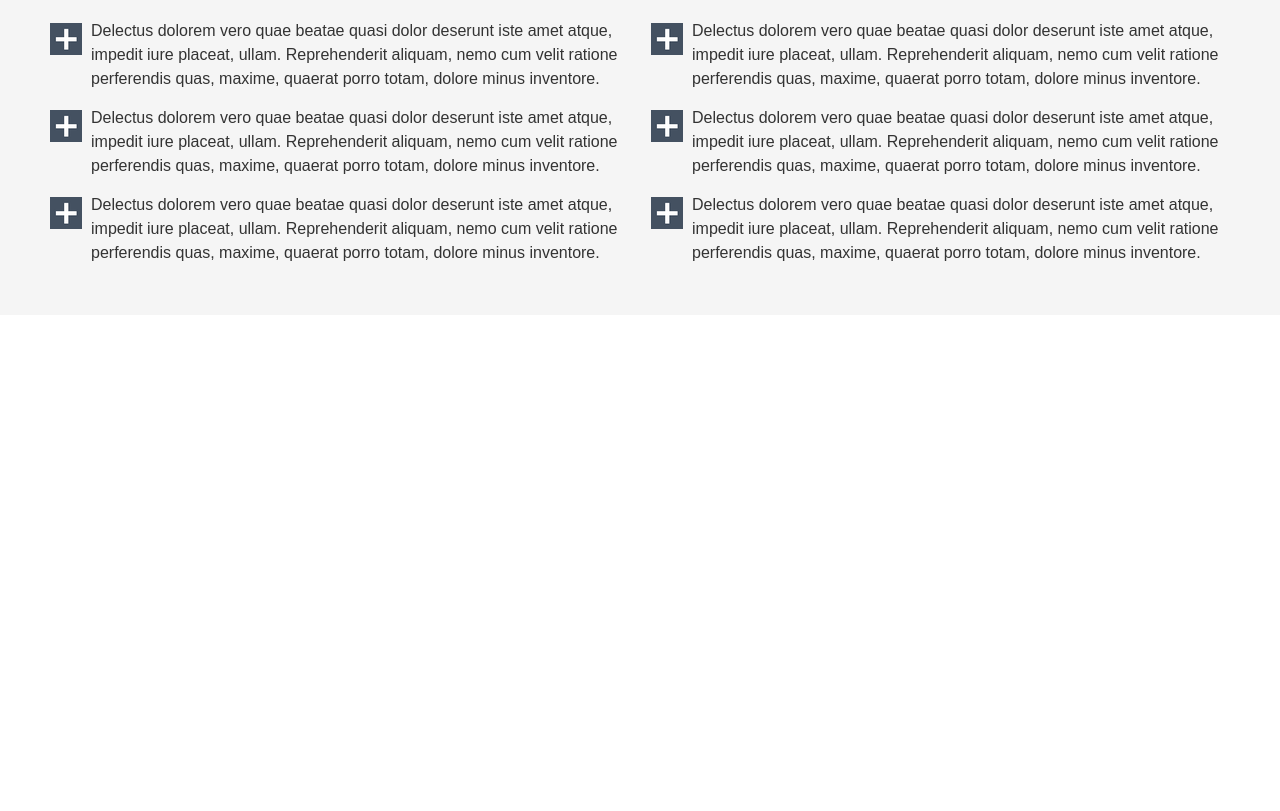
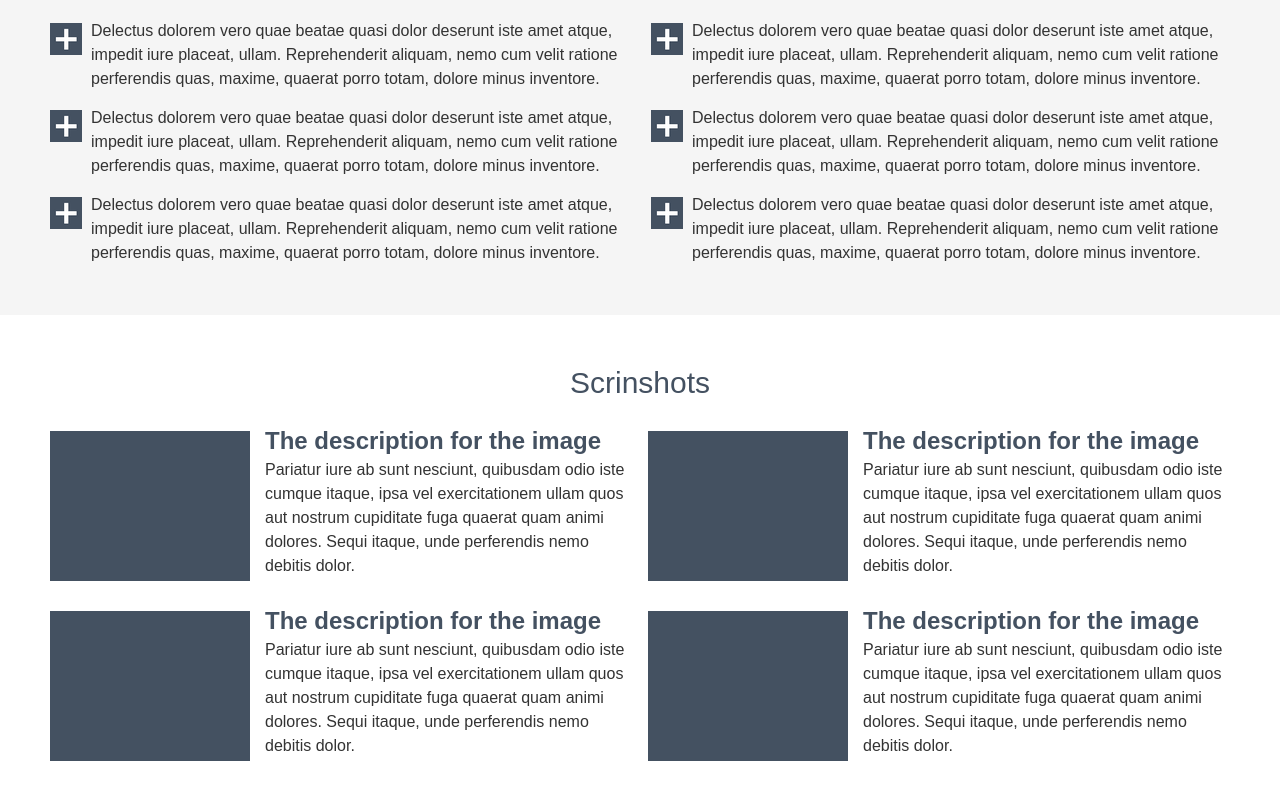
Before and after one commit to MichaelZolotov77/Produck-name-grey, a website built with Parcel: page src/index.html in a window 1280 px wide. Shown: the part 784-1595 px from the top of the page. Before the commit the page ends 1099 px from the top, so only its background shows below. Built offline with nearby package versions, Linux system fonts and the light colour scheme.

Commit message:
Секция screenshot

```diff
--- a/src/assets/styles/layout/_features.scss
+++ b/src/assets/styles/layout/_features.scss
@@ -27,8 +27,9 @@
                 flex-basis: calc(50% - 1.1rem);
                 margin-bottom: 0;
 
-                &:nth-child(n+3) {
-                    margin-top: 1.5rem;
+                // кроме двух последних
+                &:not(:nth-last-child(-n+2)) {
+                    margin-bottom: 1.5rem;
                 }
             }
         }
--- /dev/null
+++ b/src/assets/styles/layout/_screenshots.scss
@@ -0,0 +1,38 @@
+.screenshots {
+    @include section();
+    background-color: $white;
+
+    &__title {
+        @include h2();
+
+    }
+
+    &__items {
+        display: flex;
+        flex-direction: column;
+
+        .screenshot {
+            margin-bottom: 2.5rem;
+
+            &:last-child {
+                margin-bottom: 0;
+            }
+
+            @media ($desktop) {
+                flex-basis: calc(50% - 0.8rem);
+                margin-bottom: 0;
+
+                &:not(:nth-last-child(-n+2)) {
+                    margin-bottom: 3rem;
+                }
+            }
+        }
+
+        @media ($desktop) {
+            flex-direction: row;
+            flex-wrap: wrap;
+            justify-content: space-between;
+        }
+    }
+
+}
--- a/src/assets/styles/layout/index.scss
+++ b/src/assets/styles/layout/index.scss
@@ -1,3 +1,4 @@
 @import "./stage";
 @import "./about";
 @import "./features";
+@import "./screenshots";
--- a/src/index.html
+++ b/src/index.html
@@ -51,7 +51,7 @@
         </div>
       </section>
       <section class="features">
-        <div class="container features__wrapper">
+        <div class="container">
           <h2 class="features__title">Dignity and pluses product</h2>
           <div class="features__items">
             <div class="feature">
@@ -87,6 +87,49 @@
           </div>
         </div>
       </section>
+      <section class="screenshots">
+        <div class="container">
+          <h2 class="screenshots__title">Scrinshots</h2>
+          <div class="screenshots__items">
+            <div class="screenshot">
+              <div class="screenshot__image"></div>
+              <div class="screenshot__text">
+                <h3 class="screenshot__title">The description for the image</h3>
+                <p class="screenshot__desc">
+                  Pariatur iure ab sunt nesciunt, quibusdam odio iste cumque itaque, ipsa vel exercitationem ullam quos aut nostrum cupiditate fuga quaerat quam animi dolores. Sequi itaque, unde perferendis nemo debitis dolor.
+                </p>
+              </div>
+            </div>
+            <div class="screenshot">
+              <div class="screenshot__image"></div>
+              <div class="screenshot__text">
+                <h3 class="screenshot__title">The description for the image</h3>
+                <p class="screenshot__desc">
+                  Pariatur iure ab sunt nesciunt, quibusdam odio iste cumque itaque, ipsa vel exercitationem ullam quos aut nostrum cupiditate fuga quaerat quam animi dolores. Sequi itaque, unde perferendis nemo debitis dolor.
+                </p>
+              </div>
+            </div>
+            <div class="screenshot">
+              <div class="screenshot__image"></div>
+              <div class="screenshot__text">
+                <h3 class="screenshot__title">The description for the image</h3>
+                <p class="screenshot__desc">
+                  Pariatur iure ab sunt nesciunt, quibusdam odio iste cumque itaque, ipsa vel exercitationem ullam quos aut nostrum cupiditate fuga quaerat quam animi dolores. Sequi itaque, unde perferendis nemo debitis dolor.
+                </p>
+              </div>
+            </div>
+            <div class="screenshot">
+              <div class="screenshot__image"></div>
+              <div class="screenshot__text">
+                <h3 class="screenshot__title">The description for the image</h3>
+                <p class="screenshot__desc">
+                  Pariatur iure ab sunt nesciunt, quibusdam odio iste cumque itaque, ipsa vel exercitationem ullam quos aut nostrum cupiditate fuga quaerat quam animi dolores. Sequi itaque, unde perferendis nemo debitis dolor.
+                </p>
+              </div>
+            </div>
+          </div>
+        </div>
+      </section>
     </main>
   </body>
 </html>
```
